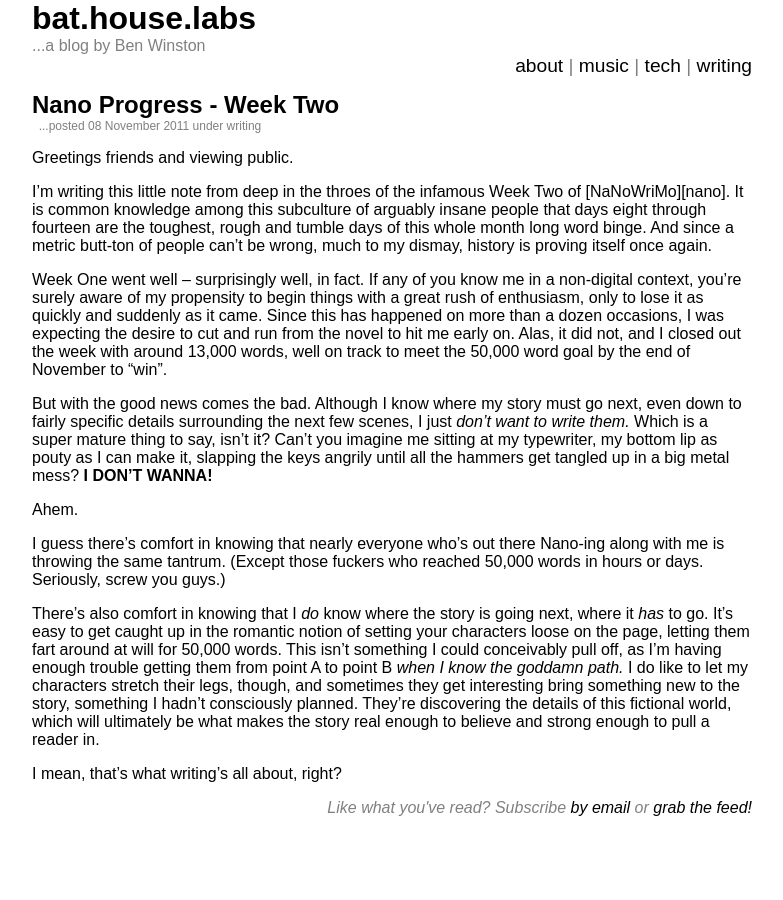
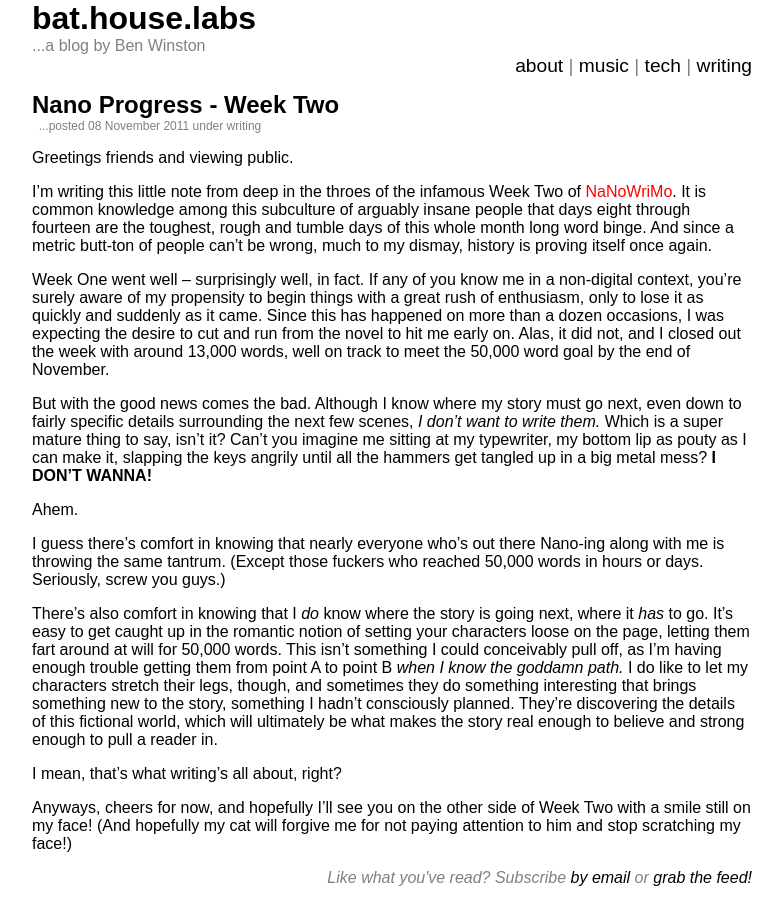
Before and after one commit to winsbe01/bathouselabs.com, a Jekyll site: the page built from _posts/2011-11-08-Nano-Progress-Week-Two.markdown, in a window 1280 px wide. Shown: the whole page, without its empty margins (248-1031 px from the left). Built offline with Jekyll 4.4.1, drawn with Linux system fonts in a browser that asks for light colours; Markdown is read by kramdown in place of the engine named in the settings.

Commit message:
minor edits to nano posts

```diff
--- a/_posts/2011-11-08-Nano-Progress-Week-Two.markdown
+++ b/_posts/2011-11-08-Nano-Progress-Week-Two.markdown
@@ -2,20 +2,25 @@
 layout: writing
 title: Nano Progress - Week Two
 category: writing
+gist: How's my novel going? HOW'S MY NOVEL GOING?! Here, lemme tell ya!
 ---
 
 Greetings friends and viewing public.
 
 I'm writing this little note from deep in the throes of the infamous Week Two of [NaNoWriMo][nano]. It is common knowledge among this subculture of arguably insane people that days eight through fourteen are the toughest, rough and tumble days of this whole month long word binge. And since a metric butt-ton of people can't be wrong, much to my dismay, history is proving itself once again.
 
-Week One went well -- surprisingly well, in fact. If any of you know me in a non-digital context, you're surely aware of my propensity to begin things with a great rush of enthusiasm, only to lose it as quickly and suddenly as it came. Since this has happened on more than a dozen occasions, I was expecting the desire to cut and run from the novel to hit me early on. Alas, it did not, and I closed out the week with around 13,000 words, well on track to meet the 50,000 word goal by the end of November to "win".
+Week One went well -- surprisingly well, in fact. If any of you know me in a non-digital context, you're surely aware of my propensity to begin things with a great rush of enthusiasm, only to lose it as quickly and suddenly as it came. Since this has happened on more than a dozen occasions, I was expecting the desire to cut and run from the novel to hit me early on. Alas, it did not, and I closed out the week with around 13,000 words, well on track to meet the 50,000 word goal by the end of November.
 
-But with the good news comes the bad. Although I know where my story must go next, even down to fairly specific details surrounding the next few scenes, I just *don't want to write them.* Which is a super mature thing to say, isn't it? Can't you imagine me sitting at my typewriter, my bottom lip as pouty as I can make it, slapping the keys angrily until all the hammers get tangled up in a big metal mess? **I DON'T WANNA!**
+But with the good news comes the bad. Although I know where my story must go next, even down to fairly specific details surrounding the next few scenes, *I don't want to write them.* Which is a super mature thing to say, isn't it? Can't you imagine me sitting at my typewriter, my bottom lip as pouty as I can make it, slapping the keys angrily until all the hammers get tangled up in a big metal mess? **I DON'T WANNA!**
 
 Ahem.
 
 I guess there's comfort in knowing that nearly everyone who's out there Nano-ing along with me is throwing the same tantrum. (Except those fuckers who reached 50,000 words in hours or days. Seriously, screw you guys.)
 
-There's also comfort in knowing that I *do* know where the story is going next, where it *has* to go. It's easy to get caught up in the romantic notion of setting your characters loose on the page, letting them fart around at will for 50,000 words. This isn't something I could conceivably pull off, as I'm having enough trouble getting them from point A to point B *when I know the goddamn path.* I do like to let my characters stretch their legs, though, and sometimes they get interesting bring something new to the story, something I hadn't consciously planned. They're discovering the details of this fictional world, which will ultimately be what makes the story real enough to believe and strong enough to pull a reader in.
+There's also comfort in knowing that I *do* know where the story is going next, where it *has* to go. It's easy to get caught up in the romantic notion of setting your characters loose on the page, letting them fart around at will for 50,000 words. This isn't something I could conceivably pull off, as I'm having enough trouble getting them from point A to point B *when I know the goddamn path.* I do like to let my characters stretch their legs, though, and sometimes they do something interesting that brings something new to the story, something I hadn't consciously planned. They're discovering the details of this fictional world, which will ultimately be what makes the story real enough to believe and strong enough to pull a reader in.
 
 I mean, that's what writing's all about, right?
+
+Anyways, cheers for now, and hopefully I'll see you on the other side of Week Two with a smile still on my face! (And hopefully my cat will forgive me for not paying attention to him and stop scratching my face!)
+
+[nano]: http://www.nanowrimo.org "For the uninitiated"
--- a/_posts/2011-11-18-Nano-Progress-Week-Three.markdown
+++ b/_posts/2011-11-18-Nano-Progress-Week-Three.markdown
@@ -2,9 +2,8 @@
 layout: writing
 title: Nano Progress - Week Three
 category: writing
+gist: Oh, this tension, it pulls at my brain-bits.
 ---
-
-Oh, this tension, it pulls at my brain-bits.
 
 Just this evening, I crossed a milestone. I have written 25,000 words of a concrete, fictional story. Twenty five thousand words. Just hearing that phrase in my head, twenty five thousand words, feels an awful lot like a huge sack of bricks dropping from nowhere onto me like I took a wrong turn somewhere and walked onto a Monty Python set.
 
```
Also changed, not shown: other parts of _posts/2011-11-18-Nano-Progress-Week-Three.markdown (+1 -1 lines), _posts/2011-12-01-Nano-Retrospective.markdown (+5 -3 lines).
